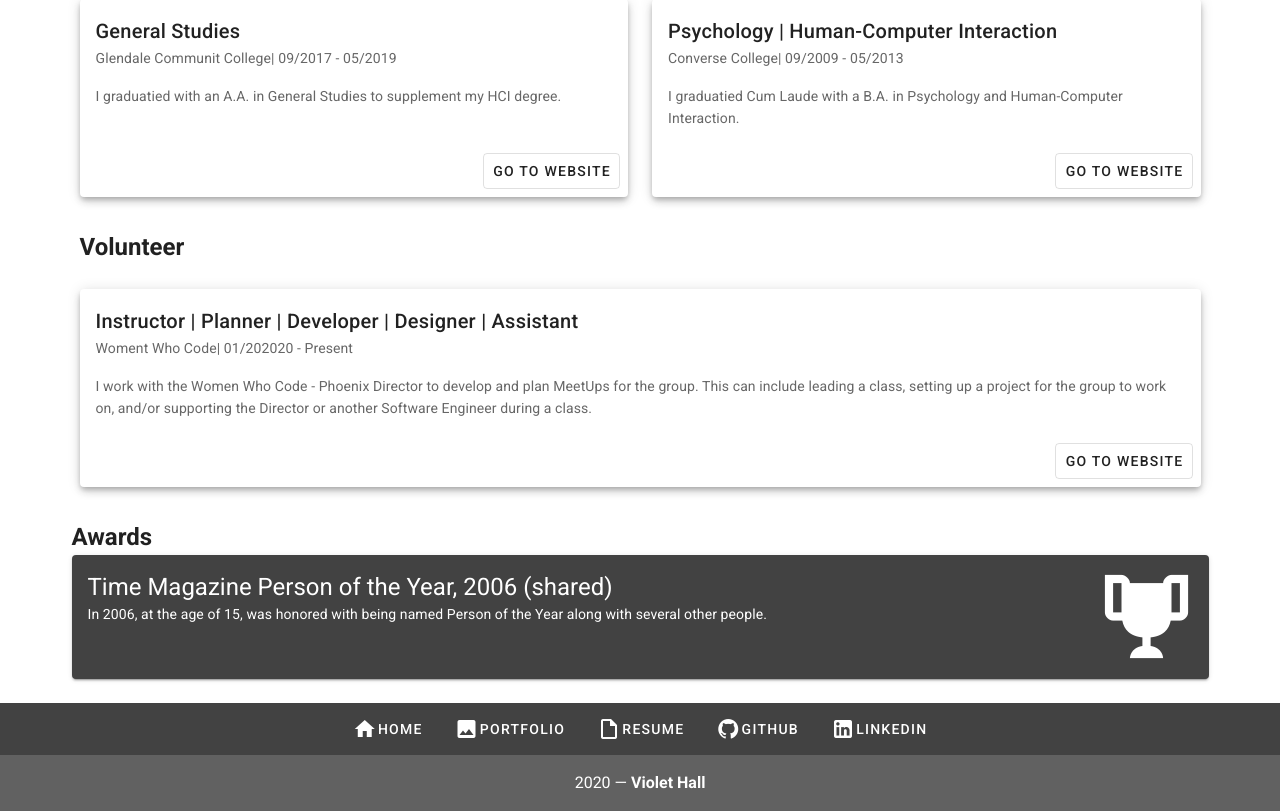
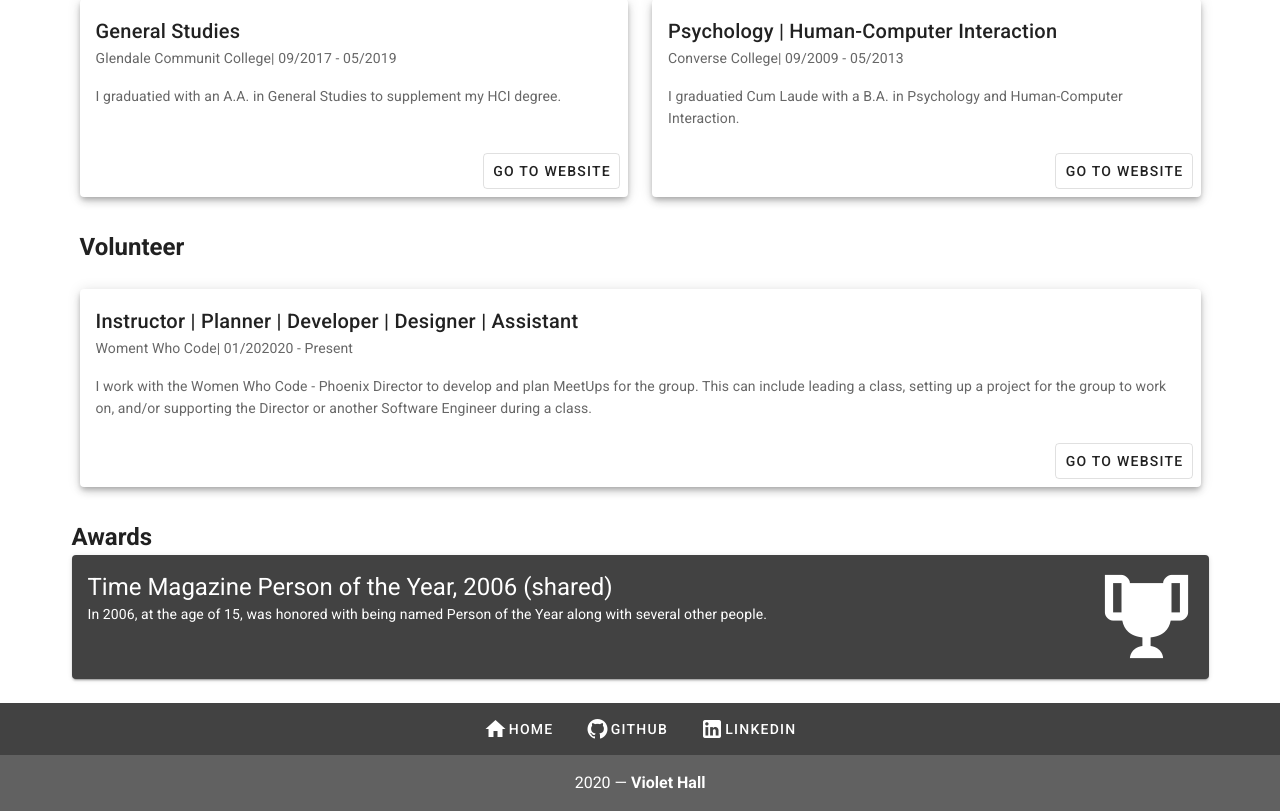
Before and after one commit to rvehall/portfolio, a Vue app: page / in a window 1280 px wide. Shown: the part 2625-3436 px from the top of the page. Built offline with nearby package versions, Linux system fonts and the light colour scheme.

Commit message:
next deployment

```diff
--- a/src/components/core/Footer.vue
+++ b/src/components/core/Footer.vue
@@ -21,18 +21,6 @@ export default {
         text: "Home",
         icon: "mdi-home",
         url: "/",
-        external: false,
-      },
-      {
-        text: "Portfolio",
-        icon: "mdi-image",
-        url: "/portfolio",
-        external: false,
-      },
-      {
-        text: "Resume",
-        icon: "mdi-file-outline",
-        url: "/resume",
         external: false,
       },
       {
```
